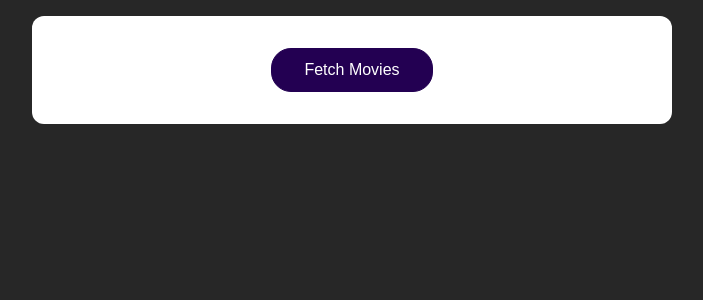
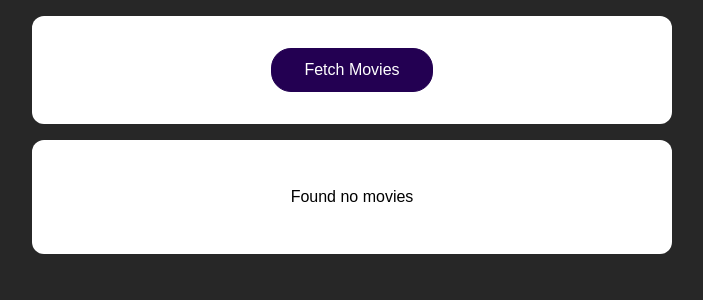
Before and after one commit to Focus-me34/react-working-with-databases, a React (Create React App) app: page / in a window 1280 px wide. Shown: the top 300 px of the page, without its empty margins (288-991 px from the left). Built offline with nearby package versions, Linux system fonts and the light colour scheme.

Commit message:
Added the 'isLoading' state for conditional templating (involving fetch API + HTTP requests)

```diff
--- a/src/App.js
+++ b/src/App.js
@@ -6,16 +6,22 @@ import './App.css';
 const handleDataDispatch = (state, action) => {
   if (action.type === "DATA") {
     console.log(action.movieData);
-    return { movieData: action.movieData, hasData: action.movieData.length > 0 }
+    return { movieData: action.movieData, hasData: action.movieData.length > 0, isLoading: false }
+  }
+
+  if (action.type === "LOADING") {
+    return { ...state, isLoading: true }
   }
 }
 
 function App() {
-  const [data, dataDispatch] = useReducer(handleDataDispatch, { movieData: [], hasData: false })
+  const [data, dataDispatch] = useReducer(handleDataDispatch, { movieData: [], hasData: false, isLoading: false })
 
   const fetchMoviesHandler = async (movie) => {
+    dataDispatch({ type: "LOADING" })
     const res = await fetch(`https://swapi.dev/api/films/${movie}`)
     const data = await res.json()
+
     const transformedMovies = data.results.map(movie => {
       return {
         id: movie.episode_id,
@@ -33,10 +39,11 @@ function App() {
       <section>
         <button onClick={() => fetchMoviesHandler("")}>Fetch Movies</button>
       </section>
-      {(data.hasData === true) &&
-        <section>
-          <MoviesList movies={data.movieData} />
-        </section>}
+      <section>
+        {(data.hasData) && <MoviesList movies={data.movieData} />}
+        {(data.isLoading) && <p>Loading.. Please wait</p>}
+        { !data.hasData && !data.isLoading && <p>Found no movies</p>}
+      </section>
     </React.Fragment>
   );
 }
```
